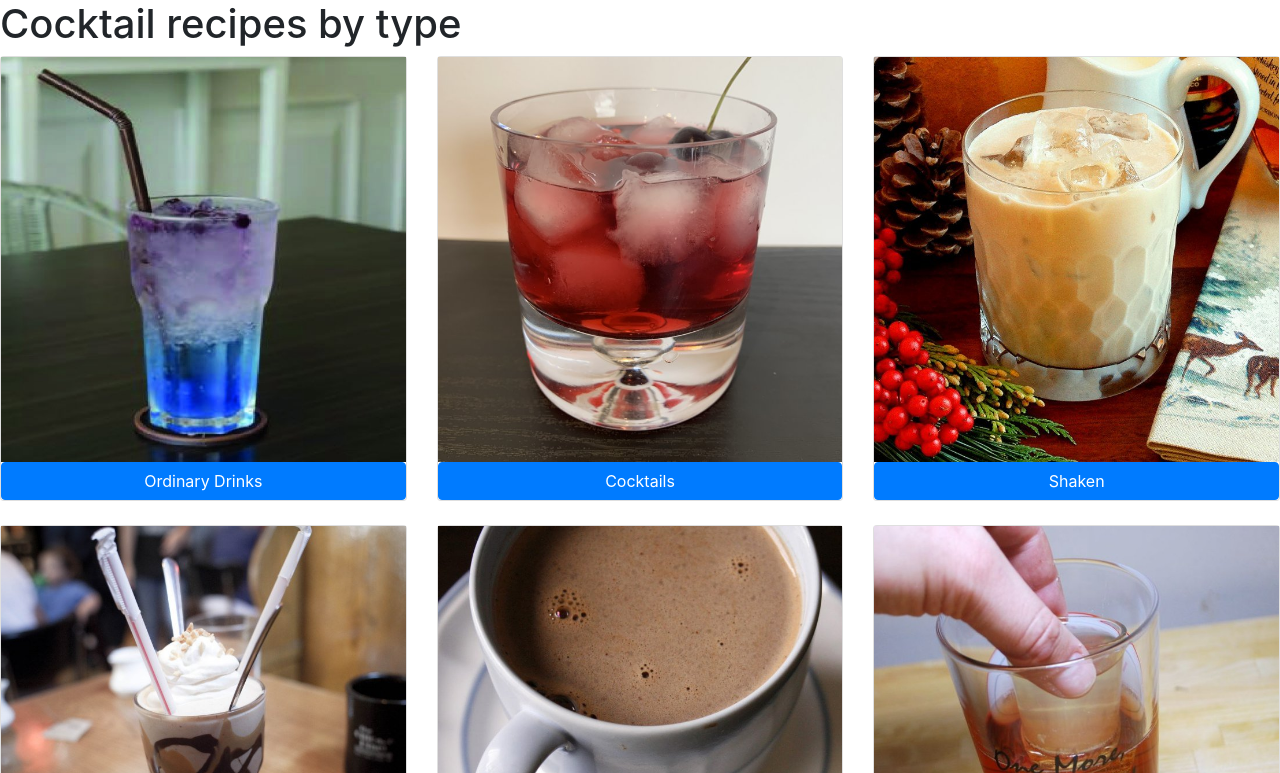
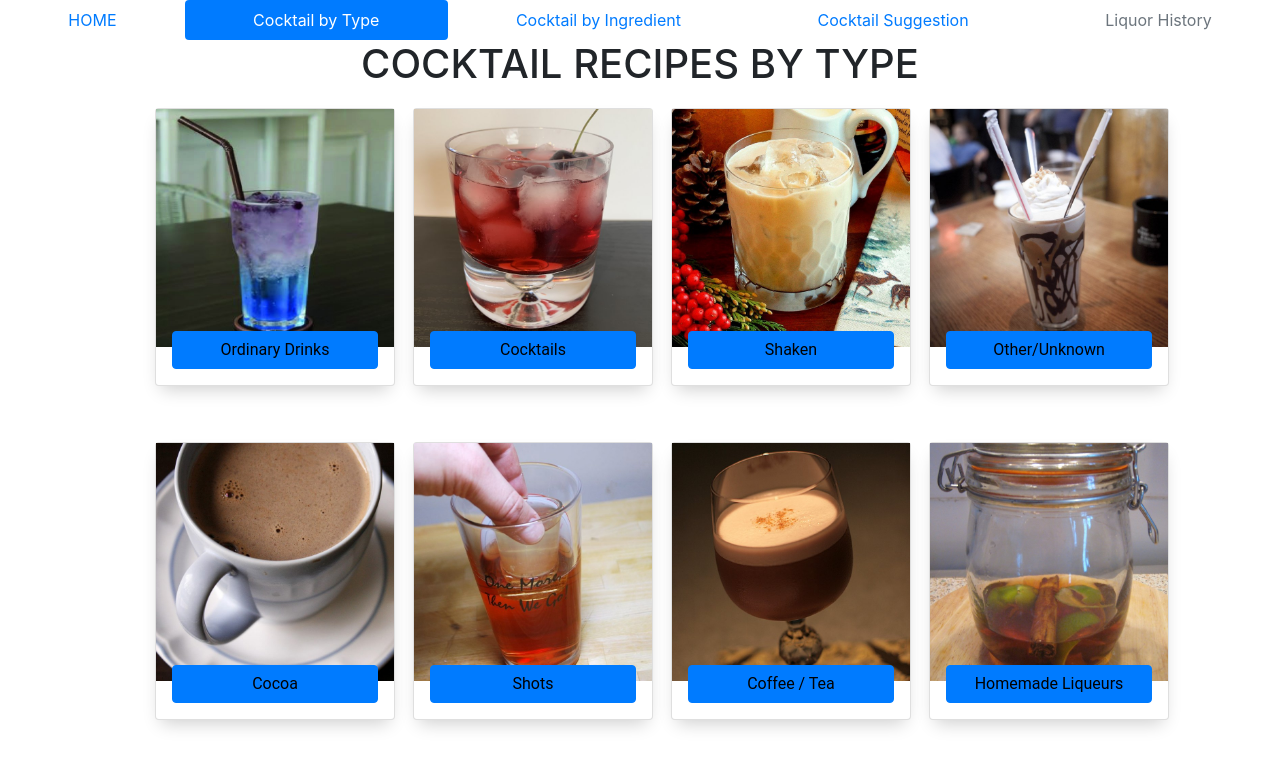
Before and after one commit to mbenitez1607/cocktail_o-clock, a plain HTML site: page cocktail_type.html in a window 1280 px wide. Shown: the top 773 px of the page. Drawn offline with nearby package versions, Linux system fonts and the light colour scheme.

Commit message:
Move index.html assets into subdirectories. Add navbar to existing sections

```diff
--- a/assets/js/cocktail_by_ingredient_script.js
+++ b/assets/js/cocktail_by_ingredient_script.js
@@ -6,7 +6,7 @@ const options = {
 	}
 };
 
-//DELCARE ALL VARIABLES
+//DECLARE ALL VARIABLES
  var liqOption = "";
  var cocktailId = 0;
  var select = document.getElementById('floatingSelect');
--- a/assets/js/cocktail_type.js
+++ b/assets/js/cocktail_type.js
@@ -30,14 +30,14 @@ fetch('https://the-cocktail-db.p.rapidapi.com/list.php?c=list', options)
 */
 
 // Select area where cocktail types will be displayed
-var cocktailTypeBody = document.querySelector(".cocktails");
+var cocktailTypeBody = document.querySelector(".recipe-container");
 
 for (i = 0; i < drink_type.length; i++) {
     var cocktailColumn = document.createElement("div");
     cocktailColumn.className = "col mb-4"
     // Create the container (card) for each cocktail category
     var cocktailCard = document.createElement("div");
-    cocktailCard.className = "card cocktail-card";
+    cocktailCard.className = "card";
     // Create the cocktail category image
     var cocktailImage = document.createElement("img");
     cocktailImage.src = drinkImages[i];
--- a/cocktail_type.html
+++ b/cocktail_type.html
@@ -5,16 +5,37 @@
     <meta http-equiv="X-UA-Compatible" content="IE=edge">
     <meta name="viewport" content="width=device-width, initial-scale=1.0">
 
-    <link rel="stylesheet" href="./assets/css/cocktail_type.css">
+    <link rel="stylesheet" type="text/css" href="./assets/css/cocktail_by_ingredient_style.css"/>
     <link rel="stylesheet" href="https://cdnjs.cloudflare.com/ajax/libs/twitter-bootstrap/4.5.0/css/bootstrap.min.css">
-    <title>Cocktail recipes by type</title>
+    <title>Cocktail O'Clock - recipes by type</title>
 </head>
 <body>
-    <header>
-        <h1>Cocktail recipes by type</h1>
+    <nav class="navContainer">
+        <ul class="nav nav-pills nav-fill">
+            <li class="nav-item">
+                <a class="nav-link" aria-current="page" href="#">HOME</a>
+            </li>
+            <li class="nav-item">
+                <a class="nav-link active" aria-current="page" href="index.html">Cocktail by Type</a>
+            </li>
+            <li class="nav-item">
+                <a class="nav-link" href="./cocktail_by_ingredient.html">Cocktail by Ingredient</a>
+            </li>
+            <li class="nav-item">
+                <a class="nav-link" href="#">Cocktail Suggestion</a>
+            </li>
+            <li class="nav-item">
+                <a class="nav-link disabled" href="#">Liquor History</a>
+            </li>
+        </ul>
+    </nav>
+    <header class="container">
+        <h1 class = "container text-center" >
+            COCKTAIL RECIPES BY TYPE
+        </h1>
     </header>
     <main>
-        <div class="cocktails row row-cols-1 row-cols-md-3">
+        <div class="recipe-container">
 
         </div>
         <script src="./assets/js/cocktail_type_config.js"></script>
```
Also changed, not shown: assets/index.html (+7 -5 lines), cocktail_by_ingredient.html (+19 -4 lines), assets/css/style.css (renamed from assets/style.css), assets/js/script.js (added), assets/script.js (deleted).
